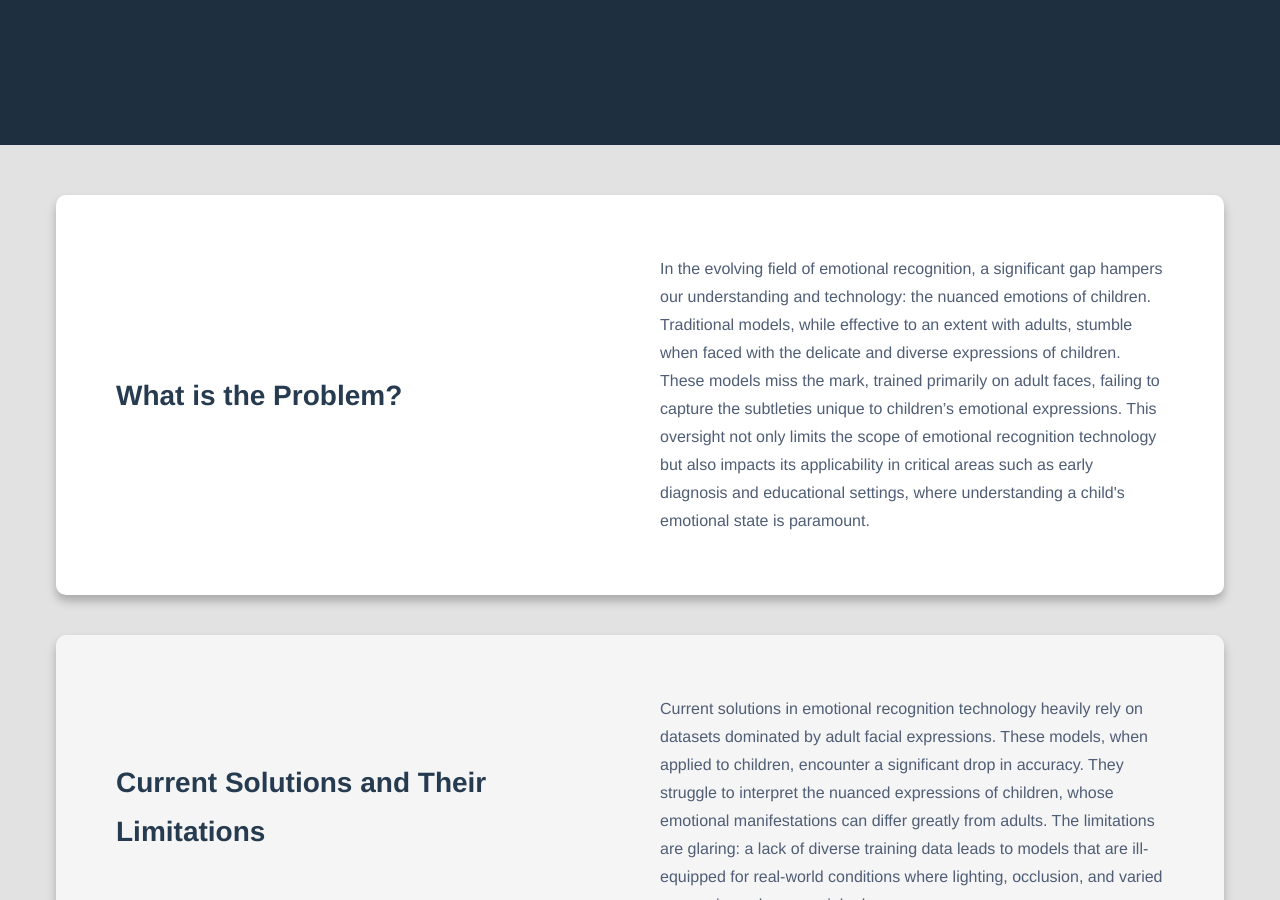
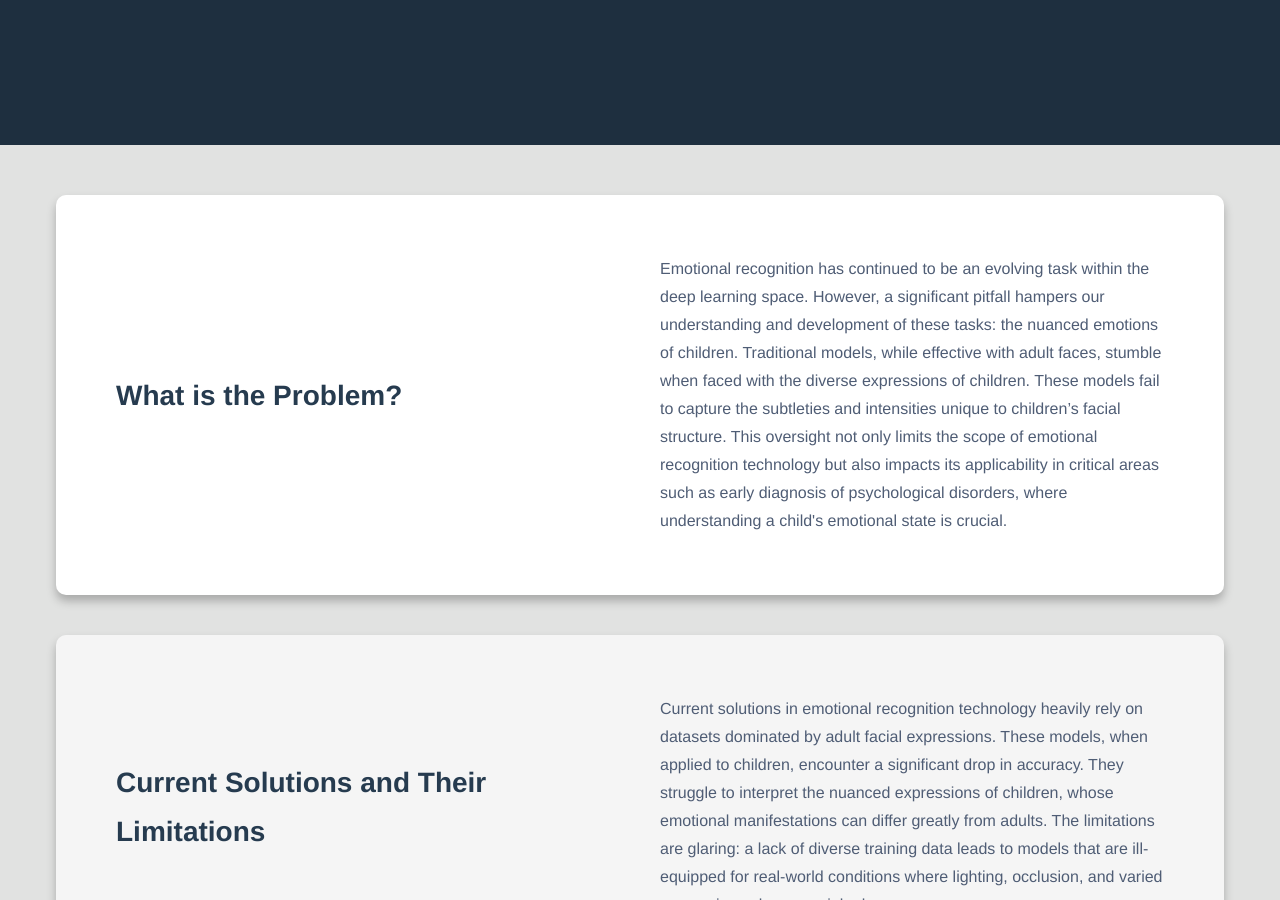
Before and after one commit to ant-li/DSC140B-Capstone-Project, a Jekyll site: the page built from index.html, in a window 1280 px wide and 900 px high, scrolled down 803 px. Built offline with Jekyll 4.4.1, drawn with Linux system fonts in a browser that asks for light colours.

Commit message:
Update "What is the Problem?"

```diff
--- a/index.html
+++ b/index.html
@@ -11,12 +11,12 @@ title: Home
 
 <div class="section">
     <h2>What is the Problem?</h2>
-    <p>In the evolving field of emotional recognition, a significant gap hampers our understanding and technology: the
-        nuanced emotions of children. Traditional models, while effective to an extent with adults, stumble when faced
-        with the delicate and diverse expressions of children. These models miss the mark, trained primarily on adult
-        faces, failing to capture the subtleties unique to children’s emotional expressions. This oversight not only
-        limits the scope of emotional recognition technology but also impacts its applicability in critical areas such
-        as early diagnosis and educational settings, where understanding a child's emotional state is paramount.
+    <p>Emotional recognition has continued to be an evolving task within the deep learning space. However, a significant
+        pitfall hampers our understanding and development of these tasks: the nuanced emotions of children. Traditional models,
+        while effective with adult faces, stumble when faced with the diverse expressions of children. These models fail to
+        capture the subtleties and intensities unique to children’s facial structure. This oversight not only limits the
+        scope of emotional recognition technology but also impacts its applicability in critical areas such as early
+        diagnosis of psychological disorders, where understanding a child's emotional state is crucial.
     </p>
 </div>
 
```
